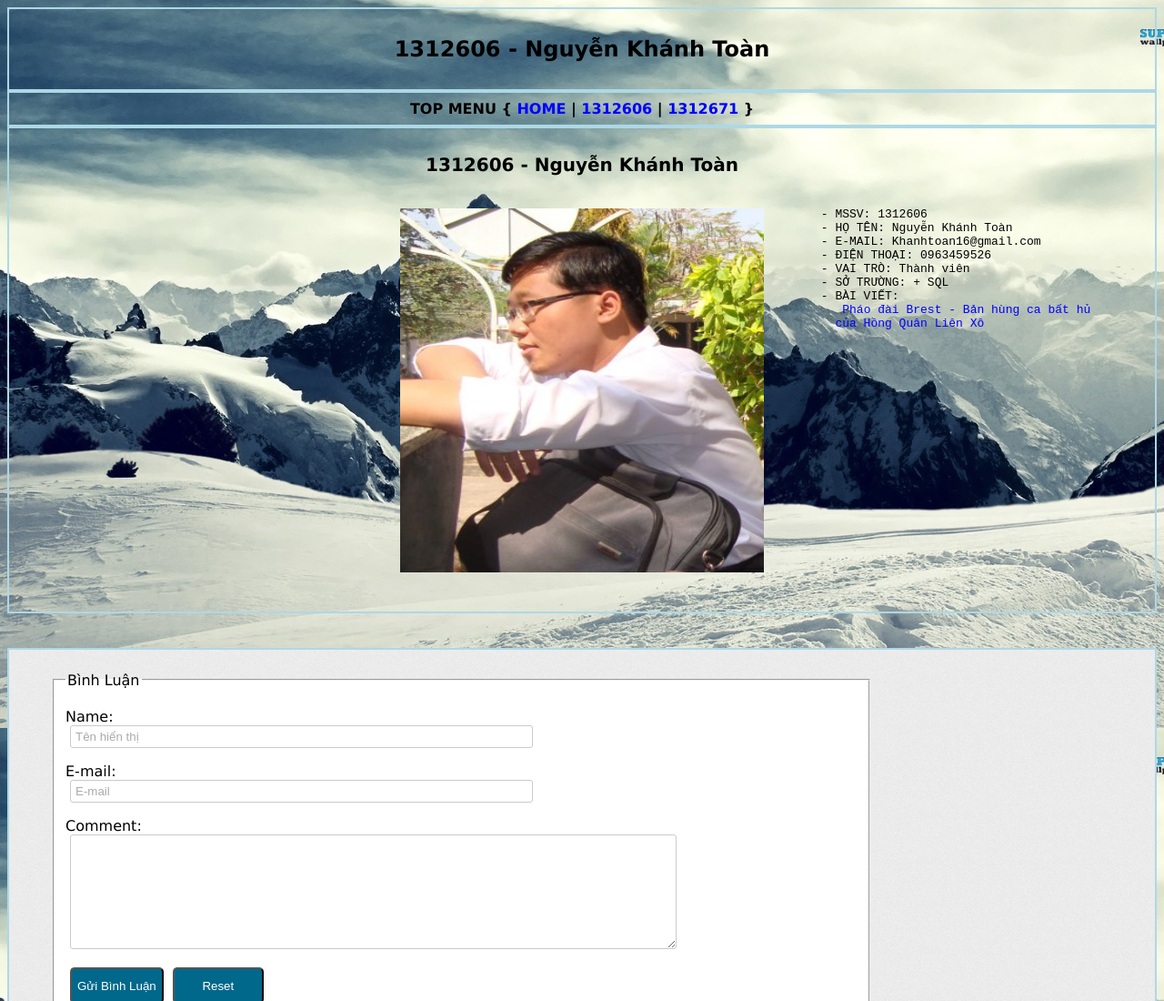
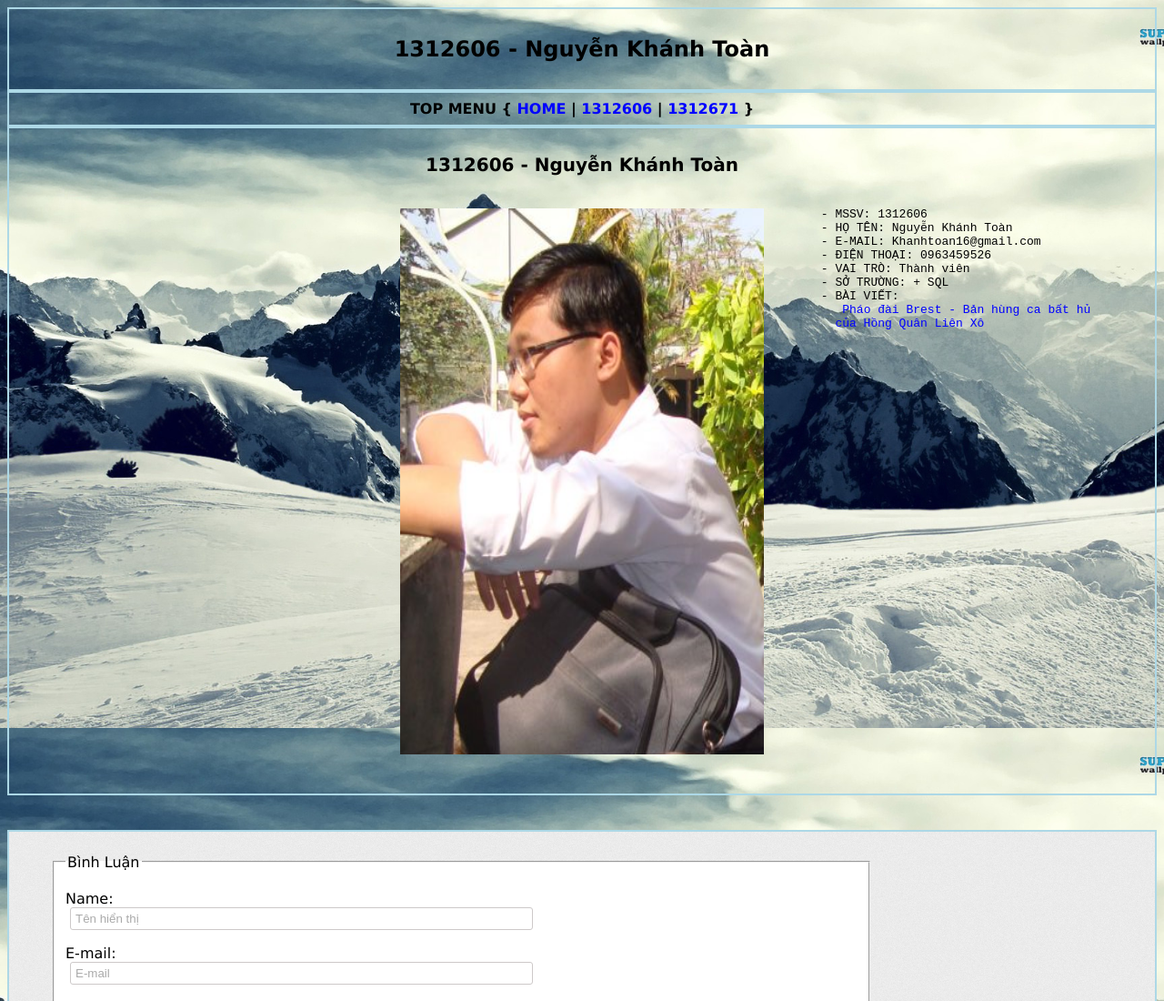
Before and after one commit to NguyenKhanhToan/UDPT-BT1-1, a plain HTML site: page HTML/1312606.html in a window 1280 px wide. Shown: the top 1100 px of the page at 91% size. Drawn offline with nearby package versions, Linux system fonts and the light colour scheme.

Commit message:
Update 1312606.html

```diff
--- a/HTML/1312606.html
+++ b/HTML/1312606.html
@@ -68,7 +68,7 @@
 
     <div class = "border"> <div class = "flex-box"> <div>
     <p style = "font-size: 20px;"> <strong> 1312606 - Nguyễn Khánh Toàn </strong> </p>
-      <article> <a href = "1312606.html"> <img src = "../Image/2.png" alt = "Hình TV" width="400px" height="400px" /> </a> <pre>
+      <article> <a href = "1312606.html"> <img src = "../Image/2.png" alt = "Hình TV" width="400px" height="600px" /> </a> <pre>
 
       - MSSV: 1312606
       - HỌ TÊN: Nguyễn Khánh Toàn
```
